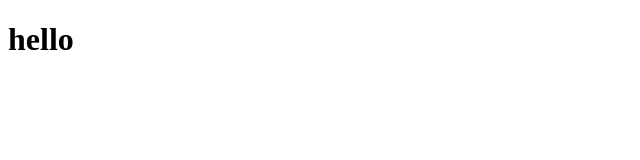
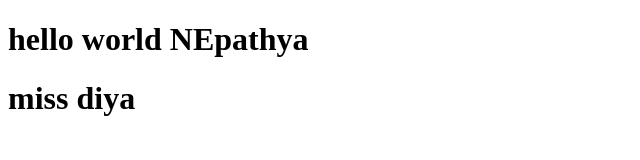
Before and after one commit to diya-0708/airlines, a plain HTML site: page index.html in a window 1280 px wide. Shown: the whole page, without its empty margins (0-640 px from the left). Drawn offline with Linux system fonts and the light colour scheme.

Commit message:
fix:happy

```diff
--- a/index.html
+++ b/index.html
@@ -6,6 +6,7 @@
     <title>Document</title>
 </head>
 <body>
-    <h1>hello</h1>
+    <h1>hello world NEpathya</h1>
+    <h1>miss diya</h1>
 </body>
 </html>
```
